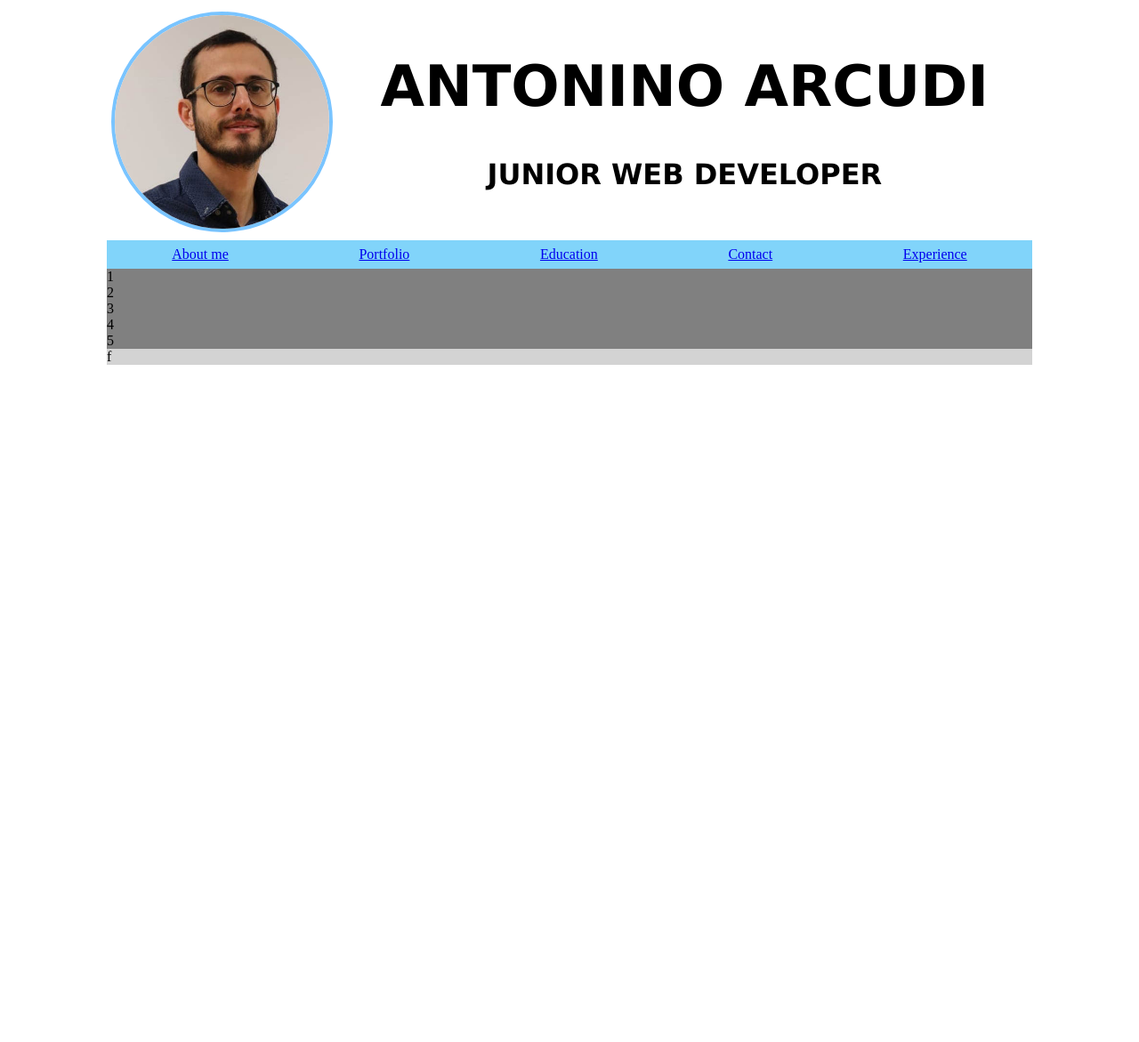
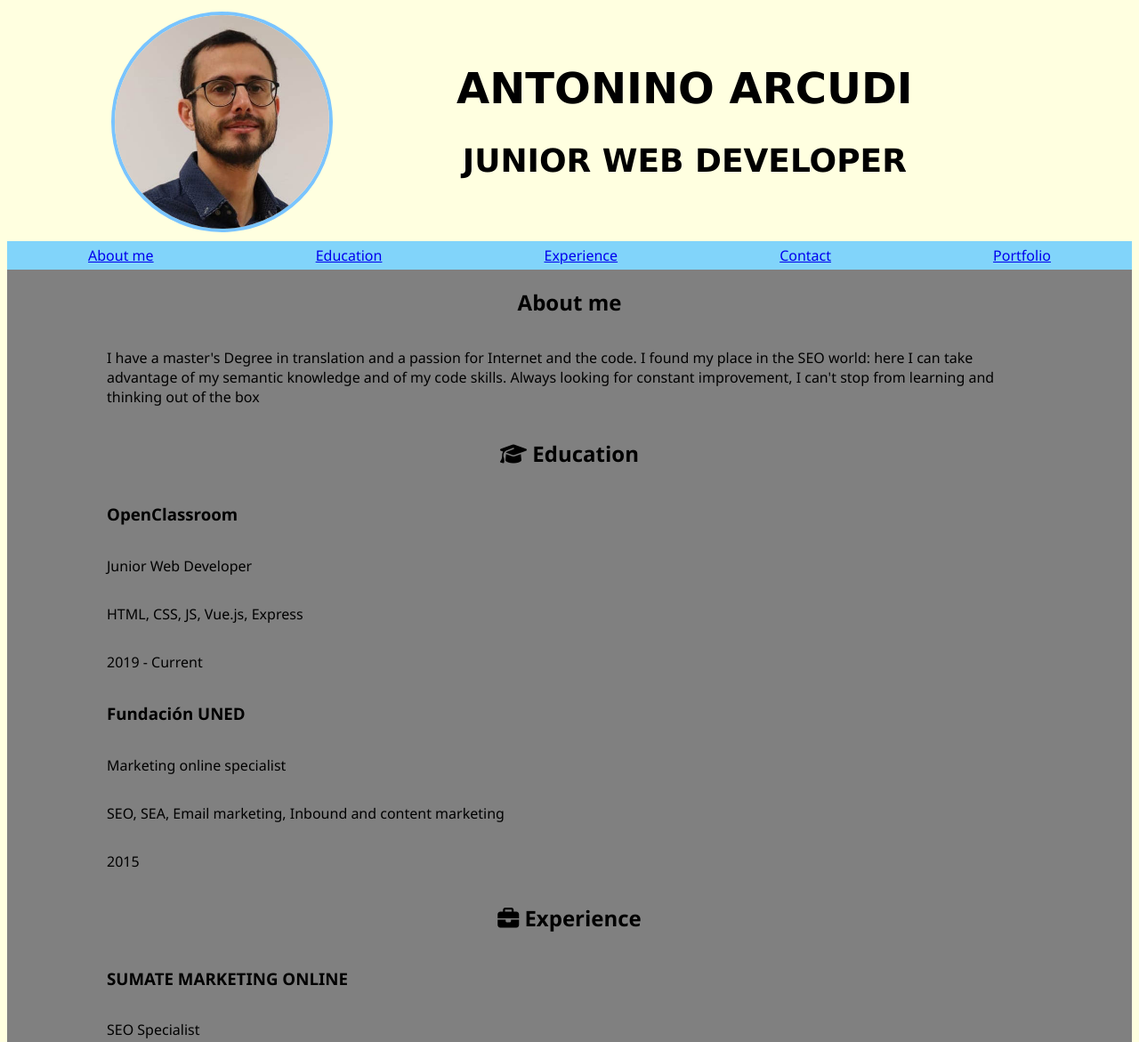
Before and after one commit to antonino-arcudi/antonino-arcudi.github.io, a website: page index-1.html in a window 1280 px wide. Shown: the top 1171 px of the page at 89% size. Before the commit the page ends 800 px from the top, so only its background shows below. Drawn offline with Linux system fonts and the light colour scheme.

Commit message:
Adding sections

```diff
--- a/index-1.html
+++ b/index-1.html
@@ -9,8 +9,8 @@
     <link rel="stylesheet" href="styles/styles2.css">
 </head>
 <body>
-    <div class="container">
         <div class="header">
+            <div class="wrapper">
             <div>
                     <img class="header__img" src="img/photo.jpg" alt="Antonino Photo">
             </div>
@@ -19,33 +19,79 @@
                 <h2 class="header__h2"> Junior Web Developer</h2>
             </div>
         </div>
+        </div>
         <nav class="nav">
             <a href="#About me">About me</a>
+            <a href="#Education">Education</a>
+            <a href="Experience">Experience</a>
+            <a href="#Contact">Contact</a>
             <a href="#Portfolio">Portfolio</a>
-            <a href="#Education">Education</a>
-            <a href="#Contact">Contact</a>
-            <a href="Experience">Experience</a>
         </nav>
 
-        <div class="section">
-            1
+        <section class="section" id="About me">
+            <div class="wrapper wrapper__section">
+            <h2 class="section__h2">About me</h2>
+            <p class="section__p">I have a master's Degree in translation and a passion for Internet and the code.
+            I found my place in the SEO world: here I can take advantage of my semantic knowledge and of my code skills.
+            Always looking for constant improvement, I can't stop from learning and thinking out of the box</p>
         </div>
-        <div class="section">
-            2
-        </div>
-        <div class="section">
-            3
-        </div>
-        <div class="section">
-            4
-        </div>
-        <div class="section">
-            5
-        </div>
+        </section>
+        <section class="section" id="Education">
+            <div class="wrapper wrapper__section">
+                <h2 class= "section__h2"><i class="fas icon-right fa-graduation-cap"></i> Education</h2>
+                <h3>OpenClassroom</h3>
+                <p class="">Junior Web Developer</p>
+                <p>HTML, CSS, JS, Vue.js, Express</p>
+                <p>2019 - Current</p>
+
+                <h3>Fundación UNED</h3>
+                <p class="">Marketing online specialist</p>
+                <p>SEO, SEA, Email marketing, Inbound and content marketing</p>
+                <p>2015</p>
+            </div>
+
+
+        </section>
+        <section class="section" id="Experience">
+            <div class="wrapper wrapper__section">
+
+                <h2 class="section__h2"><i class="fas icon-right fa-briefcase"></i> Experience</h2>
+                <h3>SUMATE MARKETING ONLINE</h3>
+                <p class="right-content__p">SEO Specialist</p>
+                <p>Technical SEO Consultant for international website and e-commerce<br>
+                 Crawl & indexation audit<br>
+                 On-page optimization, JS rendering recommendation<br>
+                 Website migrations and backlinks analysis<br>
+                 Log analysis<br>
+                 Setup of analytics tools and reports of KPI's</p>
+                 <p>2015 - Current</p>
+
+                 <h3>Spanish School SL</h3>
+                    <p class="right-content__p">SEO Writer</p>
+                    <p>Translator y copywriter SEO for spanish website<br>
+                    Keyword research, Writer for italian website<br></p>
+                    <p>2014 - 2015</p>
+                </div>
+
+        </section>
+        <section class="section" id="Portfolio">
+                <h2 class="section__h2"><i class="fas icon-right fa-briefcase"></i> Portfolio</h2>
+        </section>
         <footer class="footer">
-                f
+                <div class="references">
+                    <div>
+                        <h3>William Kieman</h3>
+                        <p>Director, Design Company LTD<br>
+                        Phone: 0123654<br>
+                        email: name@email.com</p>
+                    </div>
+                    <div>
+                        <h3>William Kieman</h3>
+                        <p>Director, Design Company LTD<br>
+                        Phone: 0123654<br>
+                        email: name@email.com</p>
+                    </div>
+                </div>
         </footer>
-    </div>
 </body>
-
 </html>
--- a/package.json
+++ b/package.json
@@ -6,7 +6,7 @@
   "scripts": {
     "test": "echo \"Error: no test specified\" && exit 1",
     "sass" : "sass --watch ./sass/main.scss:./styles/styles2.css",
-    "prefix": "postcss ./styles/styles2.css --use autoprefixer"
+    "prefix": "postcss ./styles/styles2.css --use autoprefixer -d ./styles/styles2-prefixed.css"
   },
   "repository": {
     "type": "git",
@@ -14,7 +14,7 @@
   },
   "author": "Antonino Arcudi",
   "license": "ISC",
-  "browserlist": "last 4 versions",
+  "browserslist": "last 4 versions",
   "bugs": {
     "url": "https://github.com/antonino-arcudi/antonino-arcudi.github.io/issues"
   },
--- a/sass/main.scss
+++ b/sass/main.scss
@@ -1,3 +1,4 @@
+
 $font: "'Segoe UI', Tahoma, Geneva, Verdana, sans-serif;";
 $test-color: gray;
 $margin: auto;
@@ -7,7 +8,7 @@ $color-prim: white;
 
 @mixin font-sec {
     font-family: 'Lucida Sans', 'Lucida Sans Regular', 'Lucida Grande', 'Lucida Sans Unicode', Geneva, Verdana, sans-serif;
-    font-size: 2em;
+    font-size: 1.5em;
     font-weight: 100;
     color: black;
 }
@@ -19,9 +20,7 @@ $color-prim: white;
 }
 @mixin flex-desktop {
     display: flex;
-    flex-direction: column;
     justify-content: center;
-    max-width: 1040px;
     margin: auto
 }
 @mixin flex-item {
@@ -29,12 +28,24 @@ $color-prim: white;
     flex: 1;
 
 }
-.container  {
-    @include flex-desktop;
+
+html {
+    scroll-behavior: smooth;
 }
 
-.body {
-    @include font-primary()
+body {
+
+    @include font-primary();
+    background-color: lightyellow;
+
+}
+.wrapper  {
+    @include flex-desktop;
+    max-width: 1040px;
+    flex:1;
+    &__section {
+    flex-direction: column;
+    }
 }
 .header {
     @include flex-item;
@@ -49,13 +60,14 @@ $color-prim: white;
         }
         &__h1 {
             text-align: center;
-            margin: 0.3em 0em 0em 0em;
+            margin: 1.3em 0em 0em 0em;
             text-transform: uppercase;
             flex-grow:1;
             @include font-sec;
+            text-transform: uppercase;
         }
         &__h2 {
-            font-size: 1em;
+            text-transform: uppercase;
         }
 
 }
@@ -64,7 +76,6 @@ $color-prim: white;
     background-color: $color-sec;
     color: $color-prim;
     display: flex;
-
     justify-content: space-around;
     align-items: center;
     height: 2em;
@@ -72,8 +83,13 @@ $color-prim: white;
 
 .section {
     background-color: $test-color;
-    flex: 1;
-    height: 800px;
+    height: auto;
+    &__h2 {
+        text-align: center;
+    }
+    &__p {
+        padding: 0em, 0em, 0em, 0em;
+    }
 }
 
 .footer {
```
Also changed, not shown: index.html (+0 -6 lines), styles/styles2-prefixed.css/styles2.css (added), styles/styles2.css, 1 other file.
